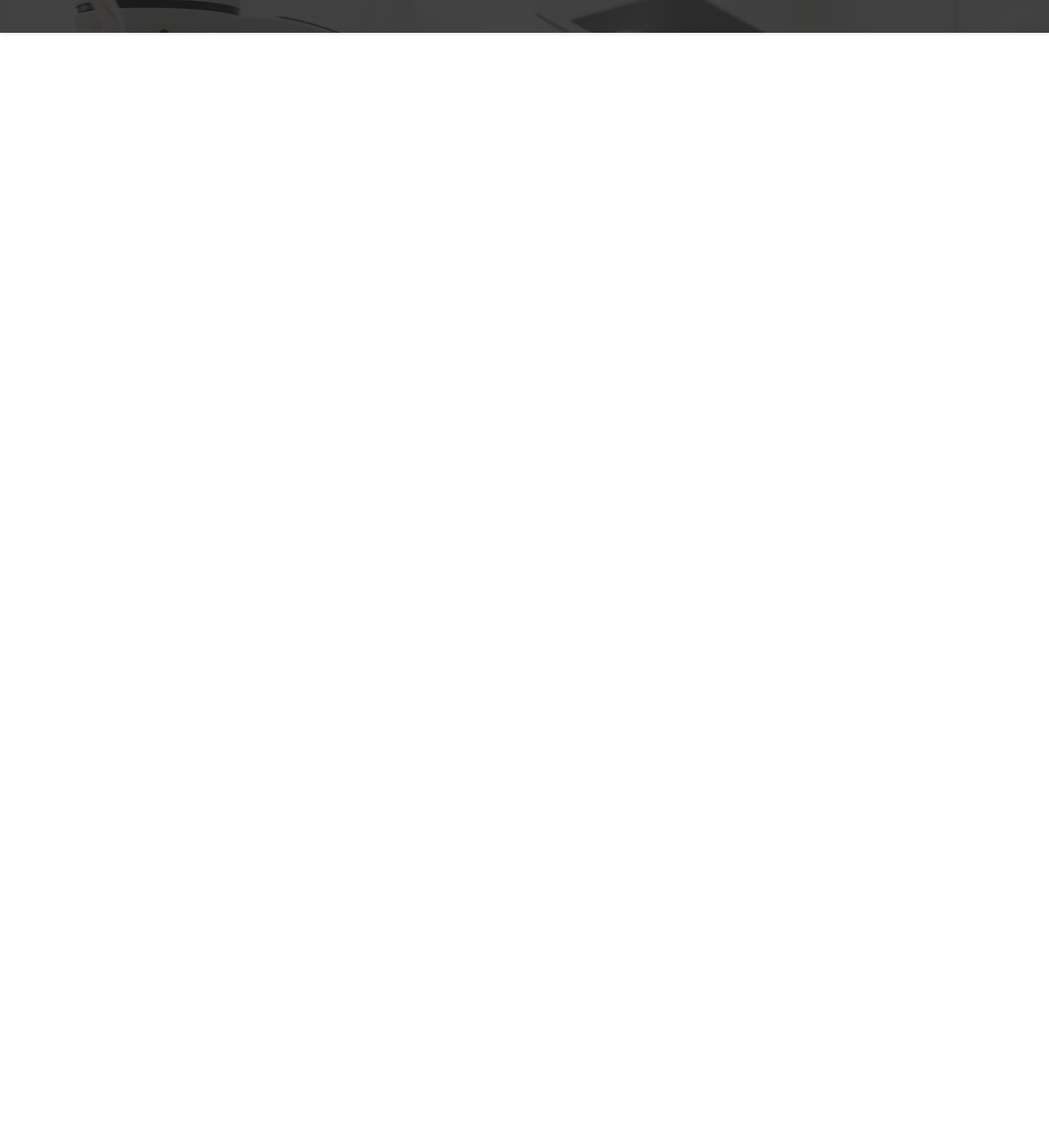
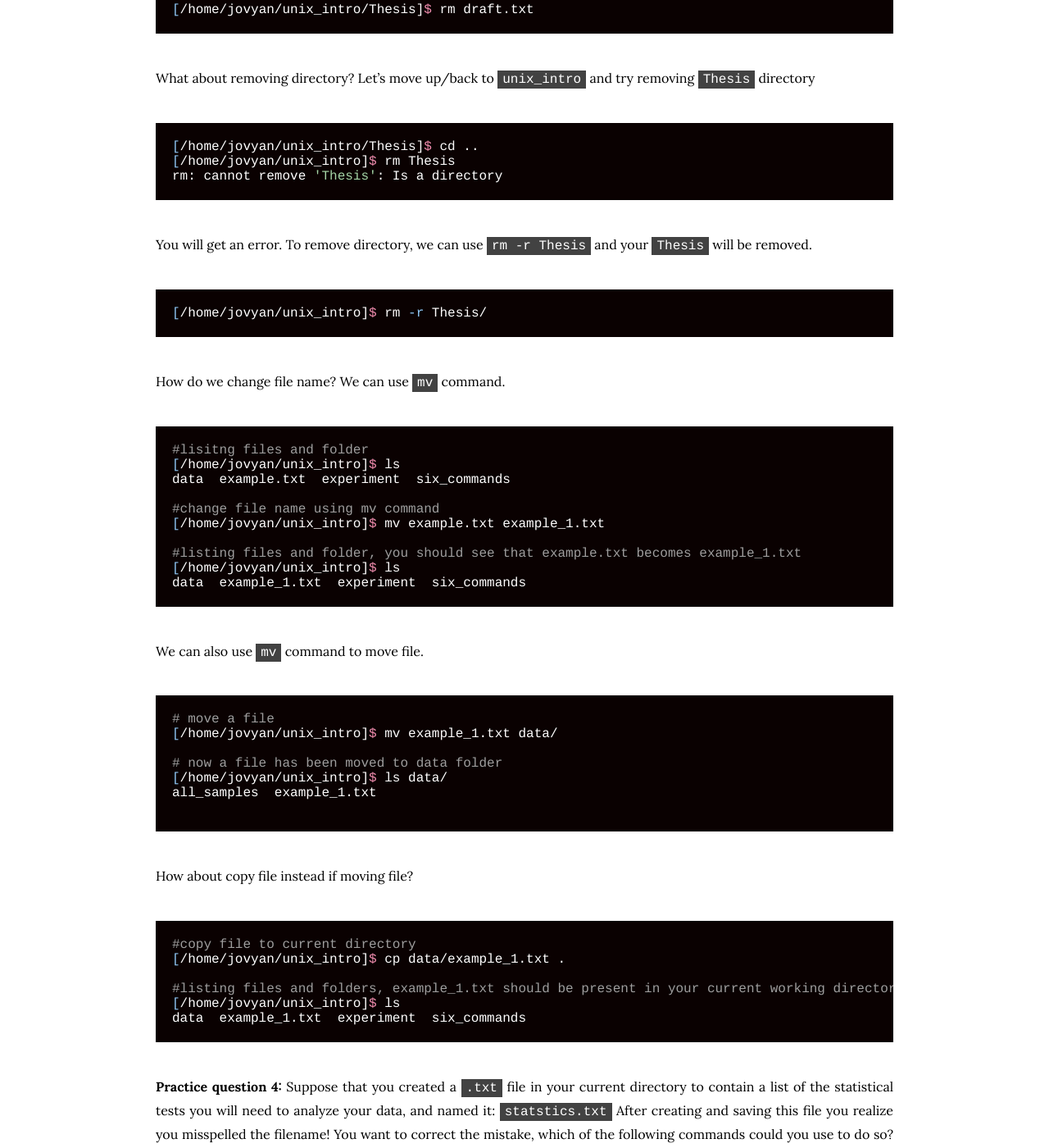
Before and after one commit to natpombubpa-lab/natpombubpa-lab.github.io, a Jekyll site: the page built from resources/Basic_Unix/Basic_Unix_EP1.md, in a window 1280 px wide and 1400 px high, scrolled down 6668 px. Shown: the whole window at 82% size. Built offline with Jekyll 4.4.1, drawn with Linux system fonts in a browser that asks for light colours; nearby versions of some CDN libraries; before the commit the page ends 6708 px from its top, so only the background shows below that; some of the changed text lies outside the part shown.

Commit message:
Update Basic_Unix_EP1.md

````diff
--- a/resources/Basic_Unix/Basic_Unix_EP1.md
+++ b/resources/Basic_Unix/Basic_Unix_EP1.md
@@ -199,3 +199,85 @@
 **Practice question 2:** What did the touch command do? When you look at your home directory using the GUI file explorer, does the file show up?
 
 **Preactice question 3:** Try using ```ls -l``` to inpsec the files, do you see any different between ```draft.txt``` and ```my_file.txt```?
+
+
+We know how to create a file, how do we delete/remove file?
+We cab use ```rm``` command, however, there is no trash bin. Removing/deleting is FOREVER!!! Be Careful!!!
+
+{:.left}
+```bash
+[/home/jovyan/unix_intro/Thesis]$ rm draft.txt
+```
+
+What about removing directory? Let's move up/back to ```unix_intro``` and try removing ```Thesis``` directory
+
+{:.left}
+```bash
+[/home/jovyan/unix_intro/Thesis]$ cd ..
+[/home/jovyan/unix_intro]$ rm Thesis
+rm: cannot remove 'Thesis': Is a directory
+```
+
+You will get an error. To remove directory, we can use ```rm -r Thesis``` and your ```Thesis``` will be removed.
+
+{:.left}
+```bash
+[/home/jovyan/unix_intro]$ rm -r Thesis/
+```
+
+How do we change file name? We can use ```mv``` command.
+
+{:.left}
+```bash
+#lisitng files and folder
+[/home/jovyan/unix_intro]$ ls
+data  example.txt  experiment  six_commands
+
+#change file name using mv command
+[/home/jovyan/unix_intro]$ mv example.txt example_1.txt
+
+#listing files and folder, you should see that example.txt becomes example_1.txt
+[/home/jovyan/unix_intro]$ ls
+data  example_1.txt  experiment  six_commands
+```
+
+We can also use ```mv``` command to move file.
+
+{:.left}
+```bash
+# move a file
+[/home/jovyan/unix_intro]$ mv example_1.txt data/
+
+# now a file has been moved to data folder
+[/home/jovyan/unix_intro]$ ls data/
+all_samples  example_1.txt
+
+```
+
+How about copy file instead if moving file?
+
+{:.left}
+```bash
+#copy file to current directory
+[/home/jovyan/unix_intro]$ cp data/example_1.txt .
+
+#listing files and folders, example_1.txt should be present in your current working directory
+[/home/jovyan/unix_intro]$ ls
+data  example_1.txt  experiment  six_commands
+```
+
+**Practice question 4:** Suppose that you created a ```.txt``` file in your current directory to contain a list of the statistical tests you will need to analyze your data, and named it: ```statstics.txt```
+After creating and saving this file you realize you misspelled the filename! You want to correct the mistake, which of the following commands could you use to do so? Please explain why?
+1. ```cp statstics.txt statistics.txt```
+2. ```mv statstics.txt statistics.txt```
+3. ```mv statstics.txt .```
+4. ```cp statstics.txt .```
+
+
+Lastly, there are many useful commands that were not covered in this tutorial, but I hope that this tutorial and system will make you feel more comfortable using CLI.
+
+
+References
+- [The Unix Shell Introduction](https://swcarpentry.github.io/shell-novice/)
+- [Computational Analysis of High Throughput Biological Data](https://biodataprog.github.io/programming-intro/)
+- [Happy Belly Bioinformatics](https://astrobiomike.github.io/)
````
